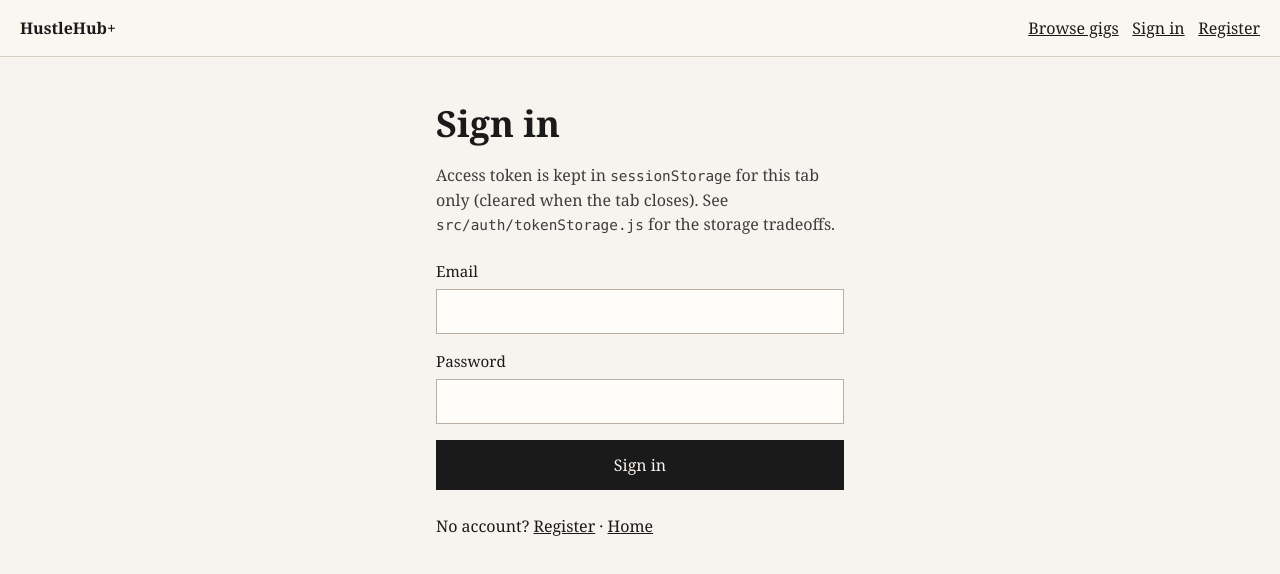
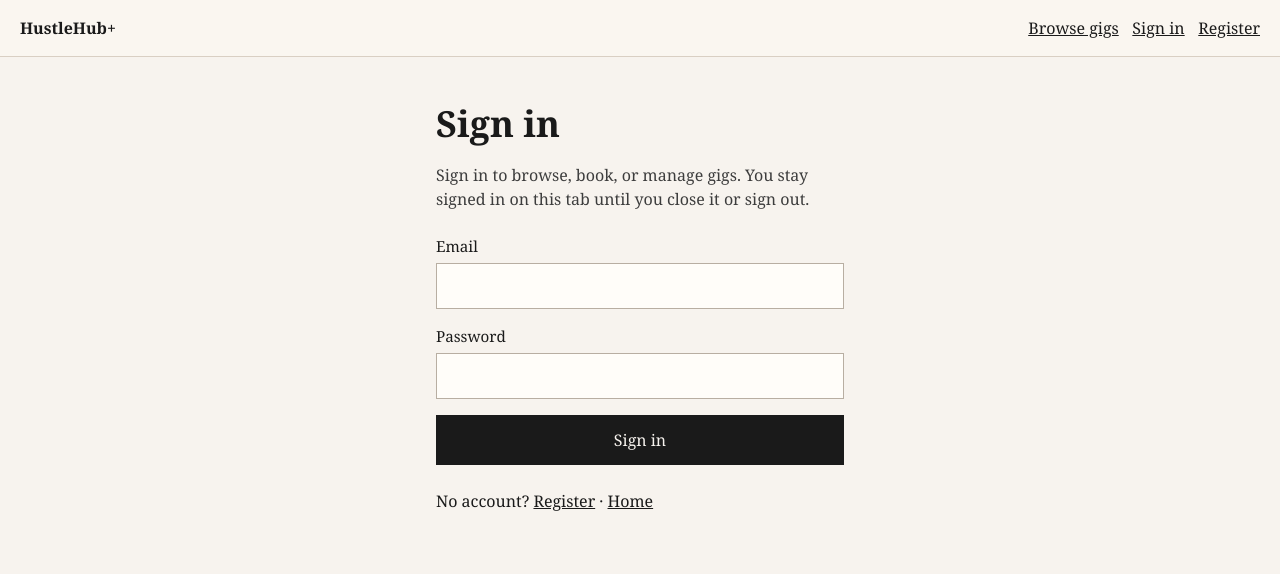
Before and after one commit to akzz98/HustleHub, a React (Vite) app in the folder client/: page /login in a window 1280 px wide. Shown: the top 574 px of the page. Built offline with nearby package versions, Linux system fonts and the light colour scheme; no server answers.

Commit message:
feat: update sign-in message on LoginPage for clarity

```diff
--- a/client/src/pages/LoginPage.jsx
+++ b/client/src/pages/LoginPage.jsx
@@ -62,9 +62,8 @@ function LoginPage() {
       <main className="page">
       <h1>Sign in</h1>
       <p className="lede">
-        Access token is kept in <code>sessionStorage</code> for this tab only
-        (cleared when the tab closes). See <code>src/auth/tokenStorage.js</code>{' '}
-        for the storage tradeoffs.
+        Sign in to browse, book, or manage gigs. You stay signed in on this tab until you close it
+        or sign out.
       </p>
 
       <form className="form" onSubmit={handleSubmit} noValidate>
```
